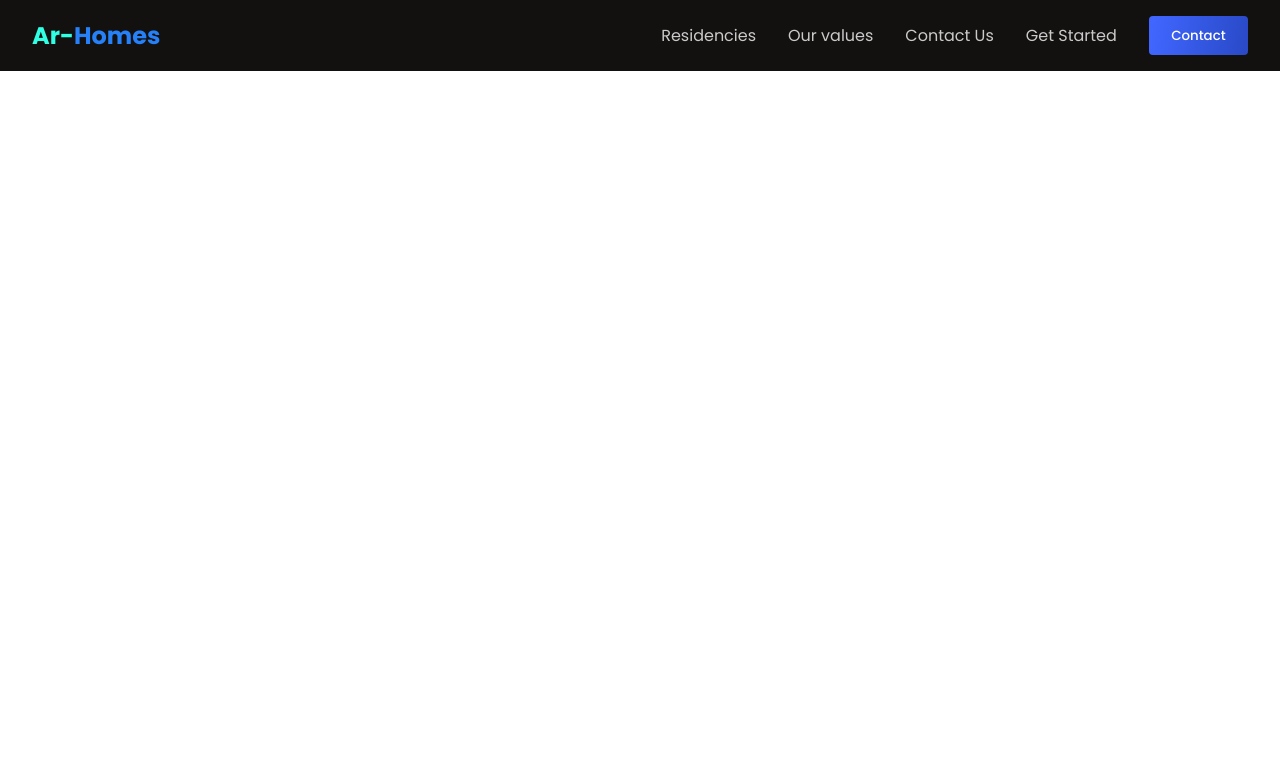
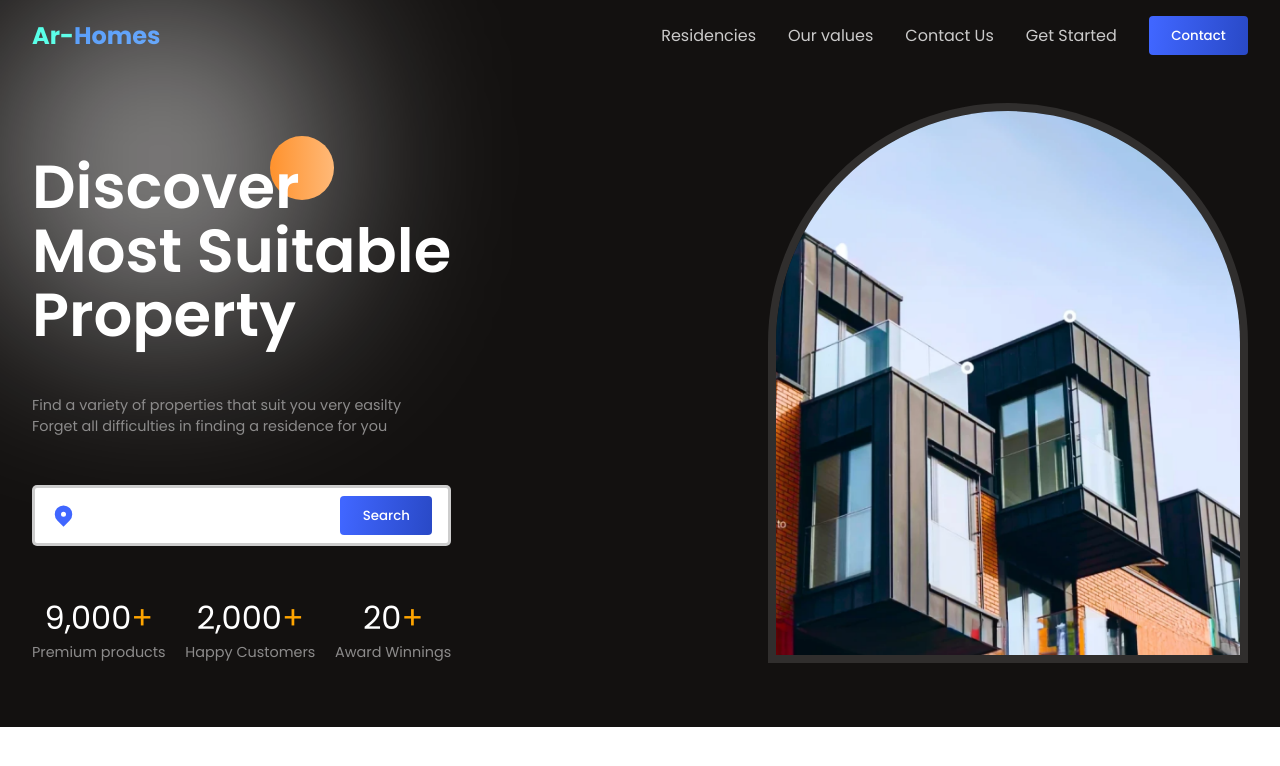
Before and after one commit to haman1/React, a React (Vite) app in the folder ar-homes/: page / in a window 1280 px wide. Shown: the top 766 px of the page. Built offline with nearby package versions, Linux system fonts and the light colour scheme.

Commit message:
Hero section

```diff
--- /dev/null
+++ b/ar-homes/src/App.css
@@ -0,0 +1,18 @@
+ .App{
+    position: relative;
+    overflow-x: clip;
+ }
+
+ .App>:nth-child(1){
+    background: var(--black);
+    position: relative;
+ }
+
+ .white-gradient{
+    position: absolute;
+    width: 20rem;
+    height: 20rem;
+    background: rgba(255, 255, 255, 0.522);
+    filter: blur(100px);
+    border-radius: 100px;
+}
--- a/ar-homes/src/App.jsx
+++ b/ar-homes/src/App.jsx
@@ -1,9 +1,14 @@
 import Header from "./components/Header/Header";
-
+import Hero from "./components/Hero/Hero";
+import './App.css';
 function App() {
   return (
     <div className="App">
-        <Header />
+        <div>
+          <div className="white-gradient" />
+          <Header />
+          <Hero />
+        </div>
     </div>
   );
 }
--- a/ar-homes/src/components/Header/Header.css
+++ b/ar-homes/src/components/Header/Header.css
@@ -1,11 +1,10 @@
 .h-wrapper {
-    background: var(--black);
     color: white;
 }
 h2{
     color: rgb(47, 255, 227);
 }
-span{
+h2 span{
     color:rgb(38, 129, 248);
 }
 .h-container{
--- a/ar-homes/src/components/Hero/Hero.css
+++ b/ar-homes/src/components/Hero/Hero.css
@@ -0,0 +1,79 @@
+.hero-wrapper{
+    color: #fff;
+    position: relative;
+    padding-bottom: 2rem;
+    /* background-color: var(--black); */
+}
+
+.hero-container{
+    justify-content: space-between;
+    align-items: flex-end;
+
+}
+
+.hero-left{
+    gap:3rem;
+}
+
+.hero-title{
+    position: relative;
+    z-index: 1;
+}
+
+.hero-title>h1{
+    font-weight: 600;
+    font-size: 3.8rem;
+    line-height: 4rem;
+}
+
+.orange-circle{
+    height: 4rem;
+    width: 4rem;
+    background: var(--orange-gradient);
+    border-radius: 100%;
+    position: absolute;
+    right: 28%;
+    top: -10%;
+    z-index: -1;
+}
+
+.search-bar{
+    background-color: white;
+    border-radius: 5px;
+    border:3px solid rgba(120,120,120, 0.374);
+    padding: 0.5rem 1rem;
+    justify-content: space-between;
+    width: 100%;
+}
+
+.search-bar>input{
+    border:none;
+    outline: none;
+}
+
+.stats{
+    width: 100%;
+    justify-content: space-between;
+}
+
+.stat>:nth-child(1){
+    font-size: 2rem;
+}
+
+.stat>:nth-child(1)>:last-child{
+    color:orange;
+}
+
+.image-container{
+    width:30rem;
+    height:35rem;
+    overflow: hidden;
+    border-radius: 15rem 15rem 0 0;
+    border:8px solid rgba(255, 255, 255, 0.12);
+}
+
+
+.image-container>img{
+    width: 100%;
+    height: 100%;
+}
--- a/ar-homes/src/components/Hero/Hero.jsx
+++ b/ar-homes/src/components/Hero/Hero.jsx
@@ -0,0 +1,71 @@
+import React from 'react';
+import {HiLocationMarker} from 'react-icons/hi';
+import './Hero.css'
+import CountUp from 'react-countup';
+
+function Hero() {
+  return (
+    <section className='hero-wrapper'>
+        <div className="paddings innerWidth flexCenter hero-container">
+
+            <div className="flexColStart hero-left">
+                <div className="hero-title">
+                    <div className="orange-circle" />
+                    <h1>
+                        Discover<br></br>
+                        Most Suitable<br></br>
+                        Property
+                    </h1>
+                </div>
+
+                <div className="flexColStart hero-des">
+                    <span className='secondaryText'>Find a variety of properties that suit you very easilty</span>
+                    <span className='secondaryText'>Forget all difficulties in finding a residence for you</span>
+                </div>
+
+                <div className="flexCenter search-bar">
+                    <HiLocationMarker color="var(--blue)" size={25}/>
+                    <input type="text" />
+                    <button className="button">Search</button>
+                </div>
+
+                <div className="flexCenter stats">
+                    <div className="flexColCenter stat">
+                        <span>
+                            <CountUp start={8800} end={9000}/>
+                        <span>+</span>
+                        </span>
+                        <span className='secondaryText'>Premium products</span>
+                    </div>
+
+                    <div className="flexColCenter stat">
+                        <span>
+                            <CountUp start={1950} end={2000}/>
+                            <span>+</span>
+                        </span>
+                        <span className='secondaryText'>Happy Customers</span>
+                    </div>
+
+                    <div className="flexColCenter stat">
+                        <span>
+                            <CountUp  end={20}/>
+                            <span>+</span>
+                        </span>
+                        <span className='secondaryText'>Award Winnings</span>
+                    </div>
+                </div>
+            </div>
+
+            <div className="hero-right">
+                <div className="image-container">
+                    <img src="./hero-image.png" alt="" />
+                </div>
+            </div>
+            </div>
+
+
+    </section>
+  )
+}
+
+export default Hero
```
